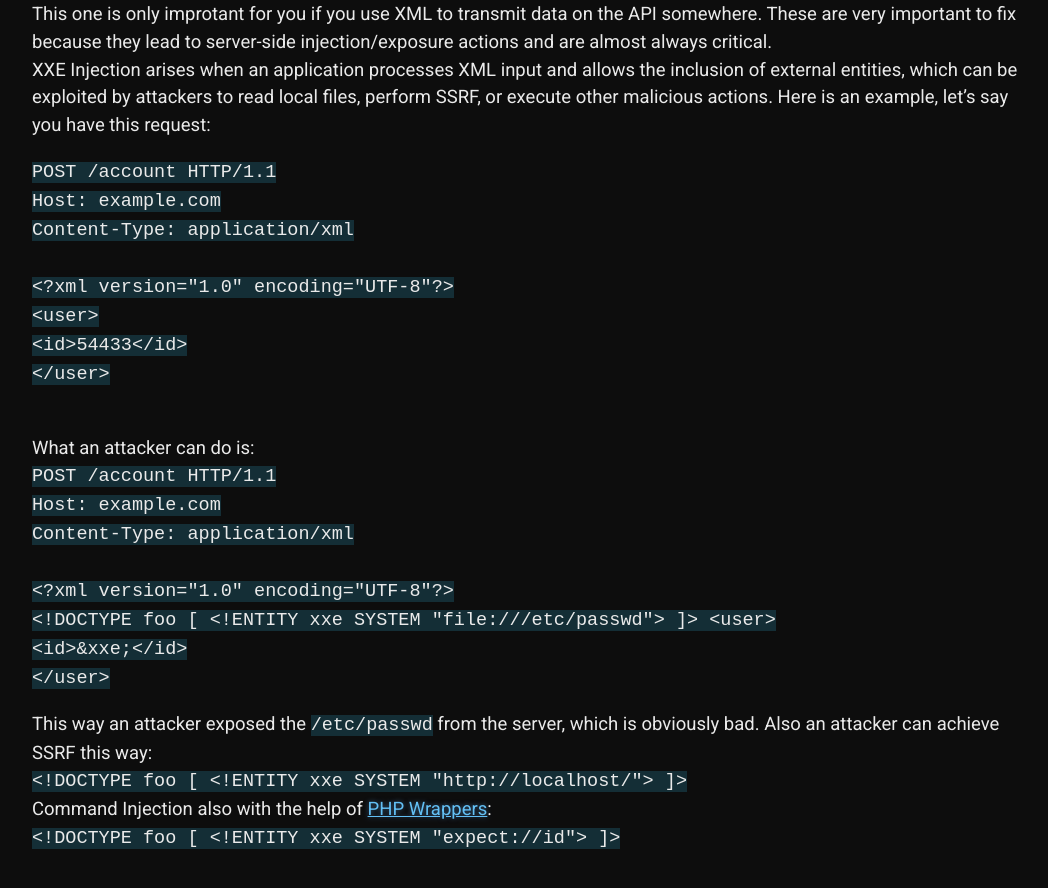
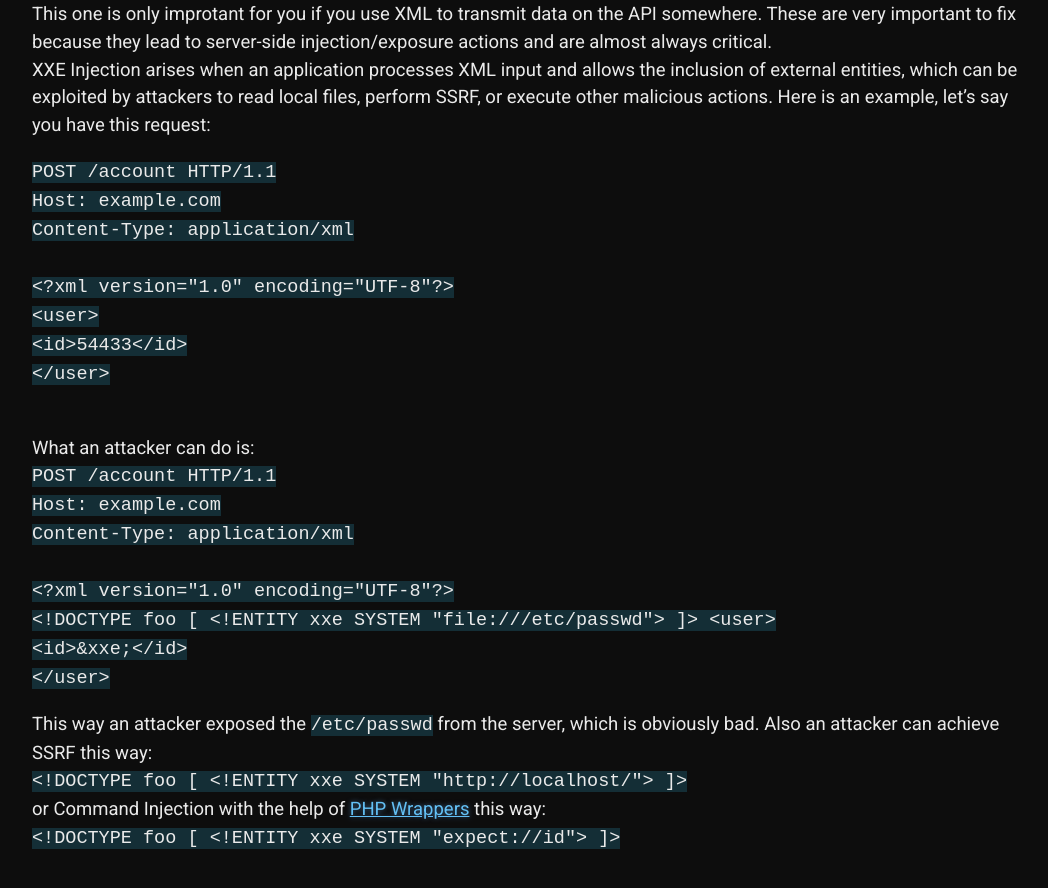
Before and after one commit to 20kilograma/blog, a Jekyll site: the page built from php-sec.md, in a window 1280 px wide and 900 px high, scrolled down 13670 px. Shown: the top 888 px of the window, without its empty margins (108-1156 px from the left). Built offline with Jekyll 4.4.1, drawn with Linux system fonts in a browser that asks for light colours; some web fonts are replaced; our own code applies the rules of GitHub Pages for plain Markdown files.

Commit message:
Update php-sec.md

```diff
--- a/php-sec.md
+++ b/php-sec.md
@@ -282,7 +282,7 @@ This way an attacker exposed the <code>/etc/passwd</code> from the server, which
 <code>
   &lt;!DOCTYPE foo [ &lt;!ENTITY xxe SYSTEM "http://localhost/"> ]>
 </code><br>
-Command Injection also with the help of <a href="https://www.geeksforgeeks.org/protocols-and-wrapper-in-php/" target=_blank>PHP Wrappers</a>:<br>
+or Command Injection with the help of <a href="https://www.geeksforgeeks.org/protocols-and-wrapper-in-php/" target=_blank>PHP Wrappers</a> this way:<br>
 <code>
   &lt;!DOCTYPE foo [ &lt;!ENTITY xxe SYSTEM "expect://id"> ]>
-</code><br>
+</code><br><br>
```
